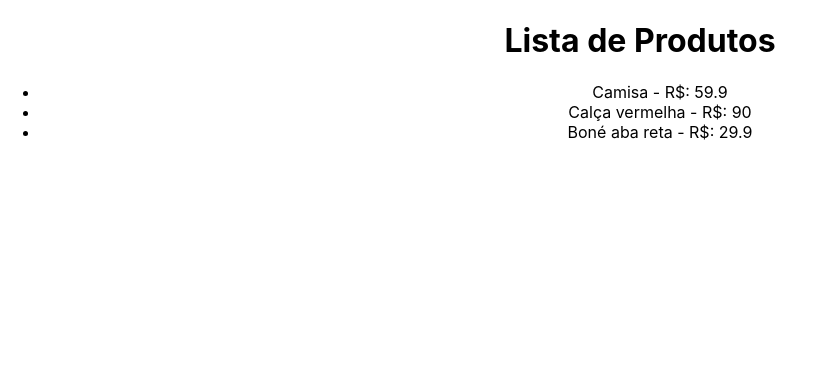
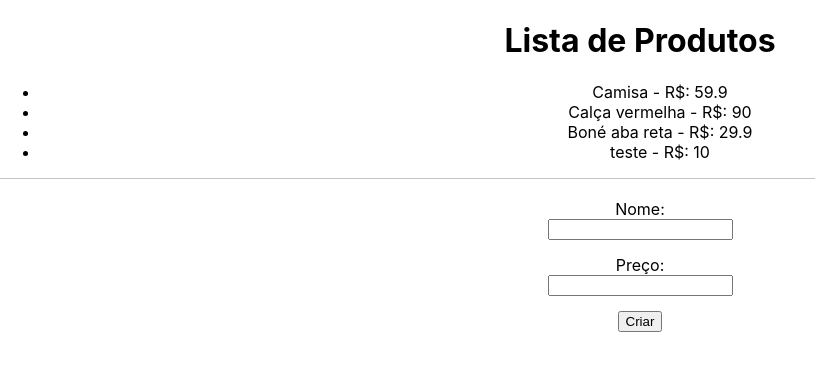
Before and after one commit to emanuellecarvalho/http-react, a React (Create React App) app: page / in a window 1280 px wide. Shown: the top 370 px of the page, without its empty margins (0-815 px from the left). Built offline with nearby package versions, Linux system fonts and the light colour scheme; data requests are answered from the project's data file.

Commit message:
feat: add form and handleSubmit method

```diff
--- a/data/db.json
+++ b/data/db.json
@@ -14,6 +14,11 @@
       "id": 3,
       "name": "Boné aba reta",
       "price": 29.9
+    },
+    {
+      "name": "teste",
+      "price": "10",
+      "id": 4
     }
   ]
 }
--- a/src/App.js
+++ b/src/App.js
@@ -5,6 +5,8 @@
 
 function App() {
   const [products, setProducts] = useState([]);
+  const [name, setName] = useState("");
+  const [price, setPrice] = useState("");
 
   // 1 - resgatando dados
   useEffect(() => {
@@ -19,7 +21,28 @@
     fetchData();
   }, []);
 
-  console.log(products);
+  // 2 - add de produtos
+  const handleSubmit = async (e) => {
+    e.preventDefault()
+
+    // objeto que envia os dados para o backend
+    const product = {
+      name,
+      price,
+    };
+
+    console.log(product);
+
+    // faz o POST
+    const res = await fetch(url, {
+      method: "POST",
+      headers: {
+        "Content-Type": "application/json"
+      },
+      // transform js object to json format
+      body: JSON.stringify(product),
+    });
+  };
 
   return (
     <div className="App">
@@ -29,6 +52,29 @@
           <li key={product.id}>{product.name} - R$: {product.price}</li>
         ))}
       </ul>
+      <div className='add-product'>
+        <form onSubmit={handleSubmit}>
+          <label>
+            Nome:
+            <input
+              type="text"
+              value={name}
+              name="name"
+              onChange={(e) => setName(e.target.value)}
+            />
+          </label>
+          <label>
+            Preço:
+            <input
+              type="number"
+              value={price}
+              name="price"
+              onChange={(e) => setPrice(e.target.value)}
+            />
+          </label>
+          <input type="submit" value="Criar"/>
+        </form>
+      </div>
     </div>
   );
 }
```
